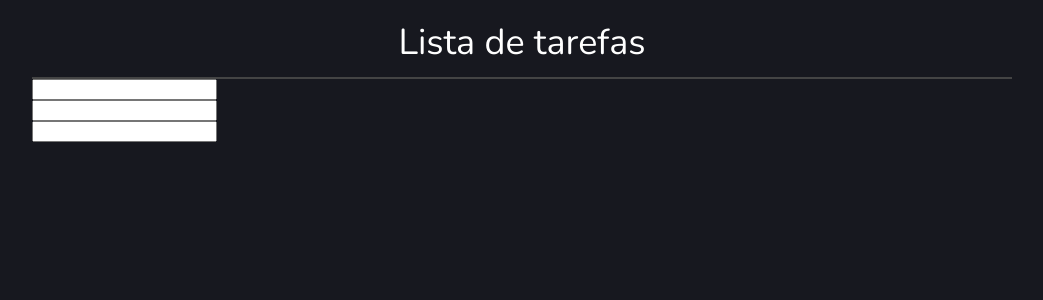
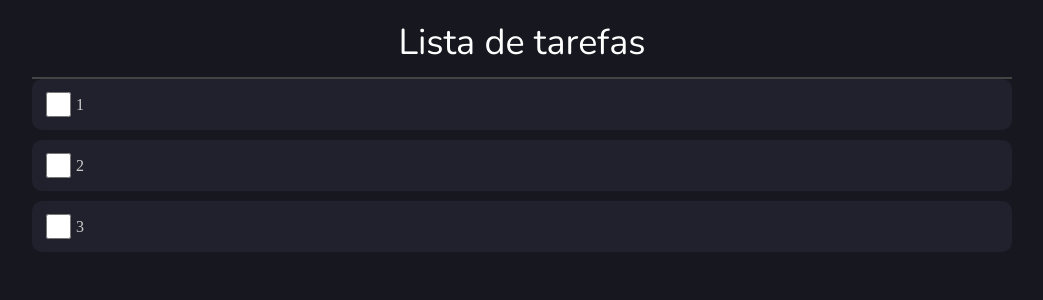
Before and after one commit to furquin/todo-list, a React (Create React App) app: page / in a window 1280 px wide. Shown: the top 300 px of the page, without its empty margins (118-1161 px from the left). Built offline with nearby package versions, Linux system fonts and the light colour scheme.

Commit message:
estiliza componente todolist

```diff
--- a/src/components/Todolist/Todolist.js
+++ b/src/components/Todolist/Todolist.js
@@ -1,15 +1,24 @@
-import React, { Component } from 'react'
-import './style.css';
+import React, { Component } from "react";
+import "./style.css";
 
 export default class Todolist extends Component {
     render() {
+        const { isChecked, handleClickChecked, item } = this.props;
+
+
+
         return (
-            <div>
+            <div className="input-list">
                 <input
-                type="text"
-                placeholder=''
-                 />
+                type="checkbox"
+                name='input-list'
+                />
+
+                <label>
+                    {item}
+                </label>
+
             </div>
-        )
+        );
     }
 }
--- a/src/components/Todolist/style.css
+++ b/src/components/Todolist/style.css
@@ -0,0 +1,19 @@
+.input-list{
+    display:flex;
+    background-color: #20212c;
+    padding: 10px;
+    border-radius: 10px;
+    margin-bottom: 10px;
+    align-items: center;
+}
+
+input{
+    width:25px;
+    height:25px;
+    margin-right:5px;
+
+}
+
+label{
+    color: #ccc;
+}
```
